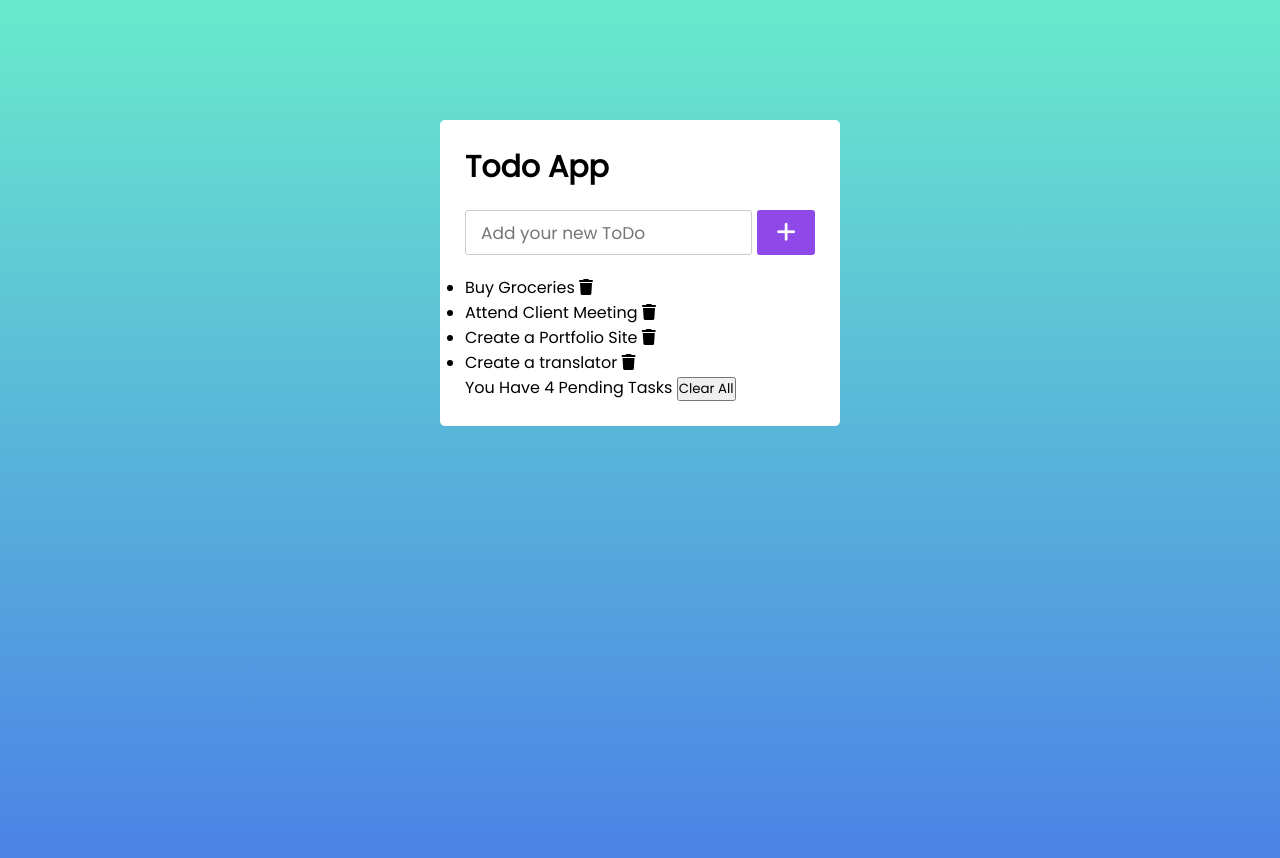
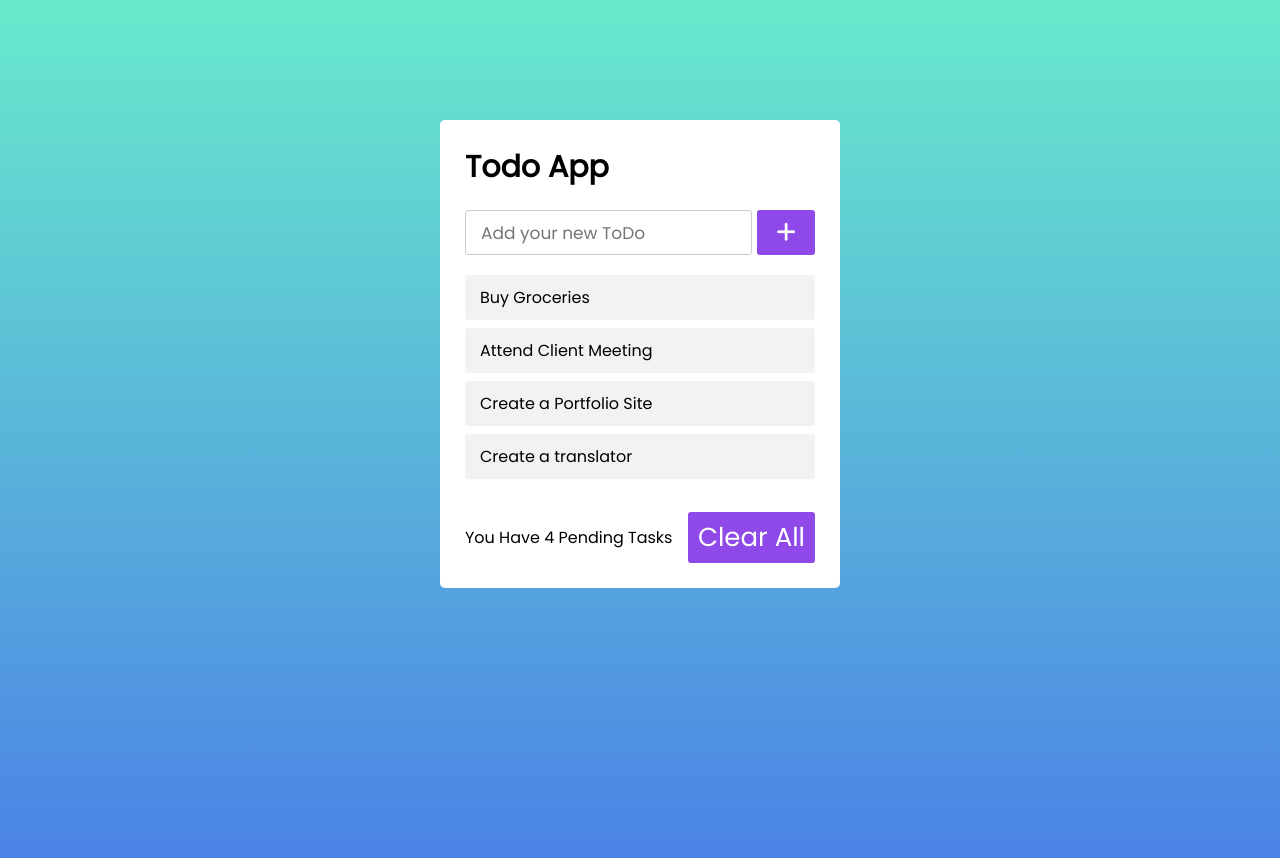
Before and after one commit to Saitejas21/To-do-list-WebApplication, a plain HTML site: page index.html in a window 1280 px wide. Drawn offline with Linux system fonts and the light colour scheme.

Commit message:
Update style.css

```diff
--- a/style.css
+++ b/style.css
@@ -54,6 +54,58 @@ body{
     cursor: pointer;
     border-radius: 3px;
     margin-left: 5px;
+}
 
+.wrapper .todoList{
+    max-height: 250px;
+    overflow-y: auto;
+}
 
+.todoList li{
+    list-style: none;
+    height: 45px;
+    line-height: 45px;
+    position: relative;
+    background: #f2f2f2;
+    border-radius: 3px;
+    margin-bottom: 8px;
+    padding: 0 15px;
+    cursor: default;
+    overflow: hidden;
 }
+
+.todoList li span{
+    position: absolute;
+    right: -45px;
+    color: #fff;
+    width: 45px;
+    text-align: center;
+    background: #e74c3c;
+    border-radius: 0 3px 3px 0;
+    cursor: pointer;
+    transition: all 0.3s ease;
+}
+
+.todoList li:hover span{
+    right: 0px;
+}
+
+.wrapper .footer{
+    display: flex;
+    width: 100%;
+    align-items: center;
+    margin-top: 25px;
+    justify-content: space-between;
+}
+
+.footer button{
+
+    border: none;
+    outline: none;
+    background: #8e49e8;
+    color: #fff;
+    font-size: 26px;
+    cursor: pointer;
+    border-radius: 3px;
+    padding: 6px 10px;
+}
```
